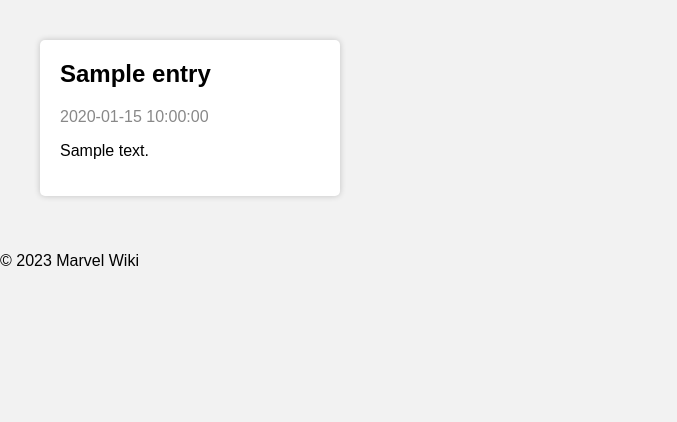
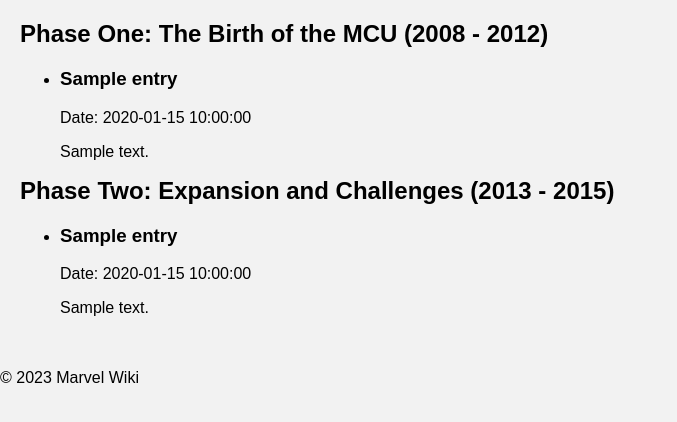
Before and after one commit to tristanhache/marvelWiki, a Flask app: template templates/timeline.html in a window 1280 px wide. Shown: the part 77-499 px from the top of the page, without its empty margins (0-677 px from the left). Run offline with Flask 3, Linux system fonts and the light colour scheme; the template is opened without the code that fills it: most values are stand-ins (such as "Sample title", 1, 10 or a date in 2020).

Commit message:
ghfsgfjsfjsf

```diff
--- a/app.py
+++ b/app.py
@@ -21,18 +21,6 @@
 timeline_data_phase2 = [
     {"title": "Iron Man 3", "date": "2013-05-03", "description": "Tony Stark faces the Mandarin."},
     {"title": "Thor: The Dark World", "date": "2013-11-08", "description": "Thor battles Malekith."},
-    # Add more entries for other movies and series
-]
-
-timeline_data_phase3 = [
-    {"title": "Captain America", "date": "2008-05-02", "description": "Tony Stark becomes Iron Man."},
-    {"title": "The Avengers", "date": "2008-06-13", "description": "Bruce Banner transforms into the Hulk."},
-    # Add more entries for other movies and series
-]
-
-timeline_data_phase4 = [
-    {"title": "Endgame", "date": "2008-05-02", "description": "Tony Stark becomes Iron Man."},
-    {"title": "Infinity War", "date": "2008-06-13", "description": "Bruce Banner transforms into the Hulk."},
     # Add more entries for other movies and series
 ]
 
@@ -89,9 +77,7 @@
 def timeline():
     return render_template('timeline.html',
                            timeline_data_phase1=timeline_data_phase1,
-                           timeline_data_phase2=timeline_data_phase2,
-                           timeline_data_phase3=timeline_data_phase3,
-                           timeline_data_phase4=timeline_data_phase4,)
+                           timeline_data_phase2=timeline_data_phase2,)
 
 
 if __name__ == '__main__':
--- a/templates/timeline.html
+++ b/templates/timeline.html
@@ -10,19 +10,43 @@
     <header>
         <h1>Marvel Timeline</h1>
     </header>
-    <main>
-        <div class="timeline">
-            {% for entry in timeline_data %}
-            <div class="timeline-event">
-                <div class="event-content">
-                    <h2>{{ entry.title }}</h2>
-                    <p class="date">{{ entry.date }}</p>
-                    <p>{{ entry.description }}</p>
-                </div>
-            </div>
+    <!-- ... (Previous HTML code) ... -->
+
+<main>
+    <!-- Phase One: The Birth of the MCU (2008 - 2012) -->
+    <section class="phase">
+        <h2>Phase One: The Birth of the MCU (2008 - 2012)</h2>
+        <ul>
+            {% for entry in phase_one_data %}
+            <li>
+                <h3>{{ entry.title }}</h3>
+                <p>Date: {{ entry.date }}</p>
+                <p>{{ entry.description }}</p>
+            </li>
             {% endfor %}
-        </div>
-    </main>
+        </ul>
+    </section>
+
+    <!-- Phase Two: Expansion and Challenges (2013 - 2015) -->
+    <section class="phase">
+        <h2>Phase Two: Expansion and Challenges (2013 - 2015)</h2>
+        <ul>
+            {% for entry in phase_two_data %}
+            <li>
+                <h3>{{ entry.title }}</h3>
+                <p>Date: {{ entry.date }}</p>
+                <p>{{ entry.description }}</p>
+            </li>
+            {% endfor %}
+        </ul>
+    </section>
+
+    <!-- Add more phases and entries as needed -->
+
+</main>
+
+<!-- ... (Remaining HTML code) ... -->
+
     <footer>
         <p>&copy; 2023 Marvel Wiki</p>
     </footer>
```
